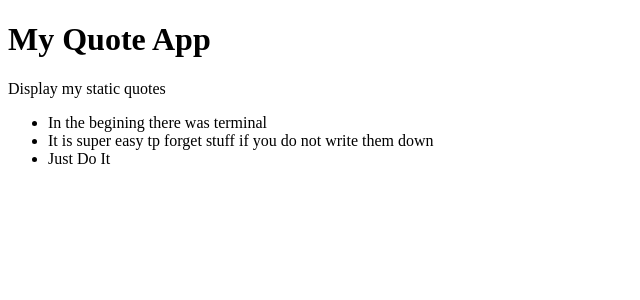
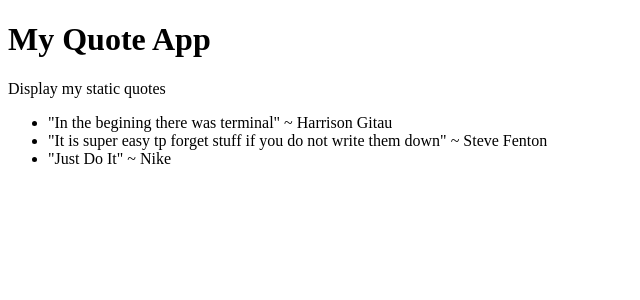
Before and after one commit to kimperria/Quote-App, an Angular app: page / in a window 1280 px wide. Shown: the top 300 px of the page, without its empty margins (0-640 px from the left). Built offline with nearby package versions, Linux system fonts and the light colour scheme.

Commit message:
creates quote component, moves code from app component and nests goal component on app component

```diff
--- a/src/app/app.component.html
+++ b/src/app/app.component.html
@@ -1,9 +1 @@
-<div>
-  <h1>My Quote App</h1>
-  <p>Display my static quotes</p>
-  <ul>
-    <li *ngFor="let quote of quotes">
-      {{quote.say}}
-    </li>
-  </ul>
-</div>
+<app-quote></app-quote>
--- a/src/app/app.component.ts
+++ b/src/app/app.component.ts
@@ -10,11 +10,7 @@
   // quote = 'In the begining, there was terminal'
 
   // quotes:string[];
-  quotes:Quote[] = [
-    {say:'In the begining there was terminal', author:'Harrison Gitau'},
-    {say:'It is super easy tp forget stuff if you do not write them down', author:'Steve Fenton'},
-    {say:'Just Do It', author:'Nike'}
-  ];
+
 
   constructor(){
   }
--- a/src/app/app.module.ts
+++ b/src/app/app.module.ts
@@ -3,10 +3,12 @@
 
 import { AppRoutingModule } from './app-routing.module';
 import { AppComponent } from './app.component';
+import { QuoteComponent } from './quote/quote.component';
 
 @NgModule({
   declarations: [
-    AppComponent
+    AppComponent,
+    QuoteComponent
   ],
   imports: [
     BrowserModule,
--- /dev/null
+++ b/src/app/quote/quote.component.html
@@ -0,0 +1,10 @@
+
+<div>
+    <h1>My Quote App</h1>
+    <p>Display my static quotes</p>
+    <ul>
+      <li *ngFor="let quote of quotes">
+        "{{quote.say}}" ~ {{quote.author}}
+      </li>
+    </ul>
+  </div>
--- /dev/null
+++ b/src/app/quote/quote.component.ts
@@ -0,0 +1,22 @@
+import { Component, OnInit } from '@angular/core';
+import { Quote } from '../quote'
+
+@Component({
+  selector: 'app-quote',
+  templateUrl: './quote.component.html',
+  styleUrls: ['./quote.component.css']
+})
+export class QuoteComponent implements OnInit {
+
+  quotes:Quote[] = [
+    {say:'In the begining there was terminal', author:'Harrison Gitau'},
+    {say:'It is super easy tp forget stuff if you do not write them down', author:'Steve Fenton'},
+    {say:'Just Do It', author:'Nike'}
+  ];
+
+  constructor() { }
+
+  ngOnInit(): void {
+  }
+
+}
```
Also changed, not shown: src/app/quote/quote.component.css (added), 1 other file (tests, documents, lock files or other folders).
